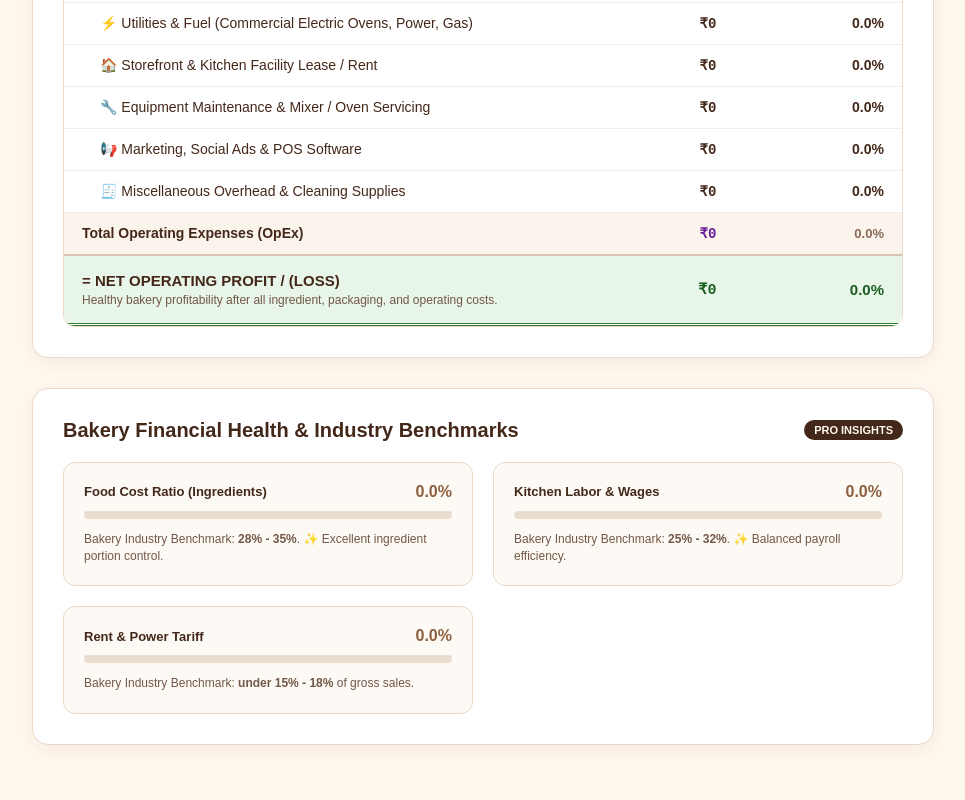
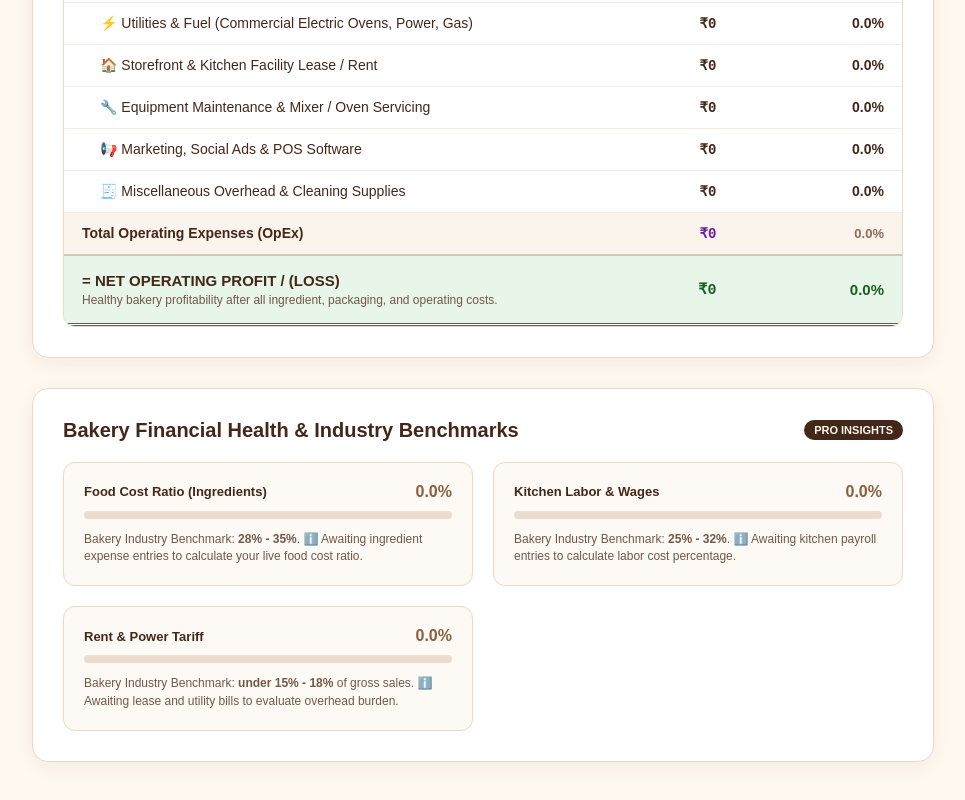
Before and after one commit to Vignesh0018/bakery-website, a React (Vite) app: page /admin/profit-loss in a window 1280 px wide. Shown: the part 1441-2241 px from the top of the page, without its empty margins (282-1247 px from the left). Built offline with nearby package versions, Linux system fonts and the light colour scheme; no server answers; the database is empty.

Commit message:
Auto update: 2026-11-24 07:05:27

```diff
--- a/src/pages/ProfitLoss.jsx
+++ b/src/pages/ProfitLoss.jsx
@@ -695,7 +695,9 @@ function ProfitLoss() {
             </div>
             <p className="benchmark-desc">
               Bakery Industry Benchmark: <strong>28% - 35%</strong>.
-              {Number(metrics.foodCostRatio) <= 35
+              {metrics.totalExpenses === 0 || (metrics.catMap["Raw Ingredients"] || 0) === 0
+                ? " ℹ️ Awaiting ingredient expense entries to calculate your live food cost ratio."
+                : Number(metrics.foodCostRatio) <= 35
                 ? " ✨ Excellent ingredient portion control."
                 : " ⚠️ Higher than target. Consider bulk purchasing or batch yield optimization."}
             </p>
@@ -718,7 +720,9 @@ function ProfitLoss() {
             </div>
             <p className="benchmark-desc">
               Bakery Industry Benchmark: <strong>25% - 32%</strong>.
-              {Number(metrics.laborRatio) <= 32
+              {metrics.totalExpenses === 0 || (metrics.catMap["Staff & Wages"] || 0) === 0
+                ? " ℹ️ Awaiting kitchen payroll entries to calculate labor cost percentage."
+                : Number(metrics.laborRatio) <= 32
                 ? " ✨ Balanced payroll efficiency."
                 : " ⚠️ High labor percentage. Scale order volume to absorb staff fixed hours."}
             </p>
@@ -741,6 +745,9 @@ function ProfitLoss() {
             </div>
             <p className="benchmark-desc">
               Bakery Industry Benchmark: <strong>under 15% - 18%</strong> of gross sales.
+              {metrics.totalExpenses === 0 || ((metrics.catMap["Rent & Kitchen Lease"] || 0) + (metrics.catMap["Utilities & Fuel"] || 0)) === 0
+                ? " ℹ️ Awaiting lease and utility bills to evaluate overhead burden."
+                : ""}
             </p>
           </div>
         </div>
```
